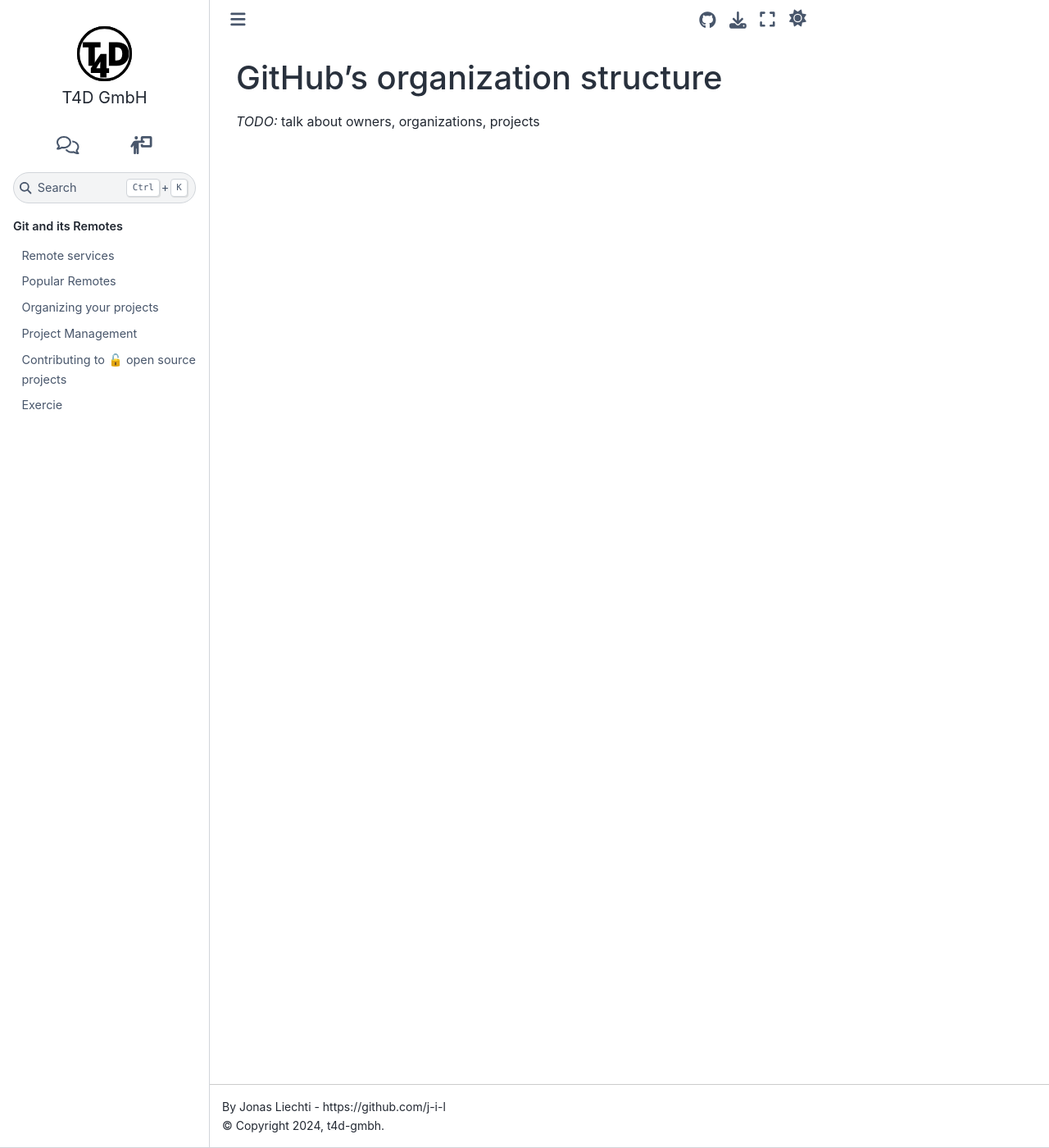
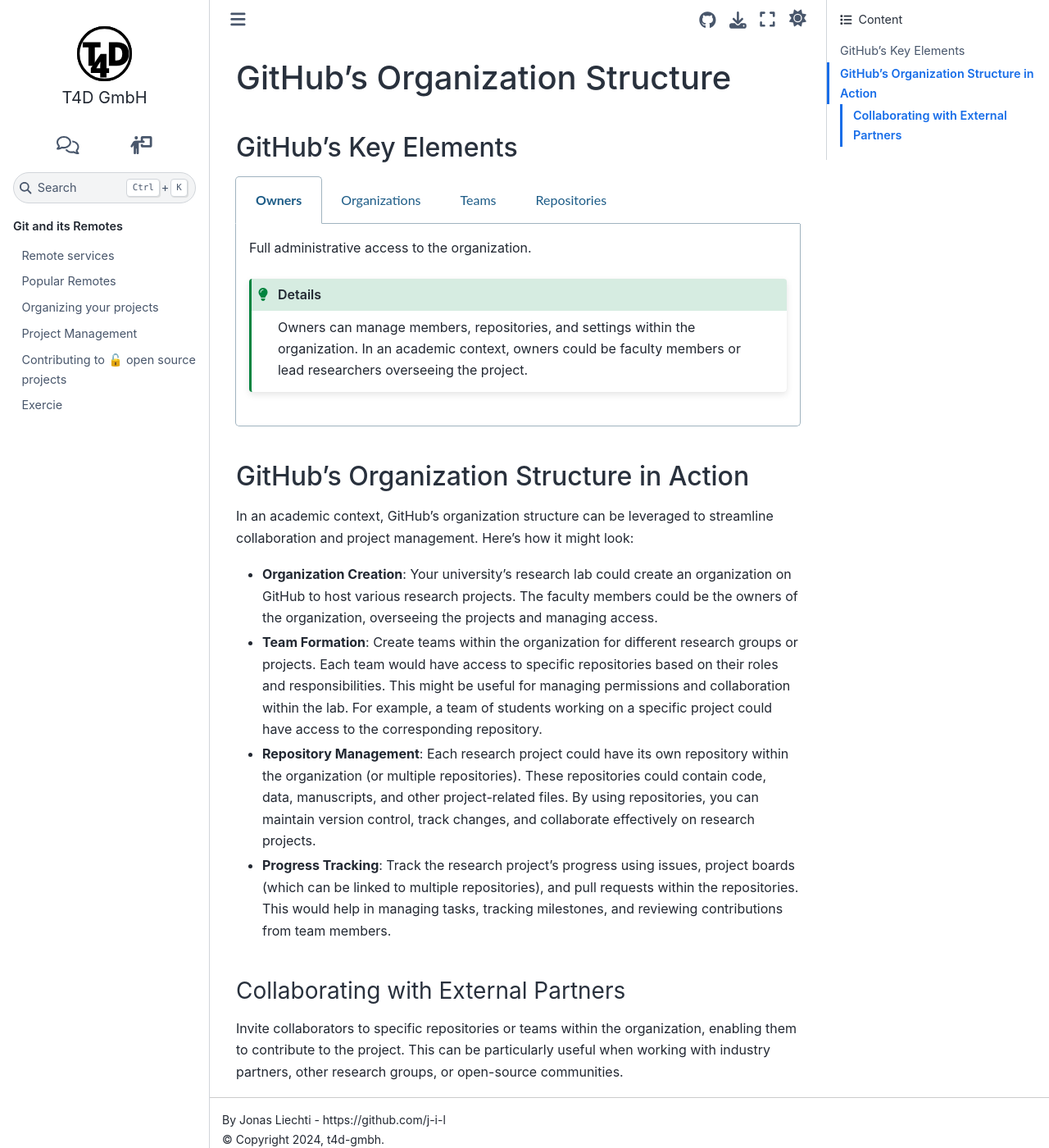
Before and after one commit to t4d-gmbh/git-and-its-remotes, a Sphinx documentation site: the page built from source/content/organizing_and_more/github_org_elements.md, in a window 1280 px wide and 1400 px high. Shown: the whole window at 82% size. Built offline with Sphinx 7.4.7 and the Sphinx Book theme 1.1.4, drawn with Linux system fonts in a browser that asks for light colours; the version number could not be read and is left out.

Commit message:
a first draft of a possible application for academics

````diff
--- a/source/content/organizing_and_more/github_org_elements.md
+++ b/source/content/organizing_and_more/github_org_elements.md
@@ -1,3 +1,61 @@
-## GitHub's organization structure
+## GitHub's Organization Structure
 
-_TODO:_ talk about owners, organizations, projects
+### GitHub's Key Elements
+
+{% if page %}::::{tabs}{% endif %}
+{% if page %}:::{tab}{% else %}:::{card}{% endif%} Owners
+Full administrative access to the organization.
+{% if page %}
+```{admonition} Details
+:class: tip, dropdown
+Owners can manage members, repositories, and settings within the organization. In an academic context, owners could be faculty members or lead researchers overseeing the project.
+```
+{% endif %}
+:::
+{% if page %}:::{tab}{% else %}:::{card}{% endif%} Organizations
+Shared accounts for collaboration across multiple projects.
+
+{% if page %}
+```{admonition} Details
+:class: tip, dropdown
+They are a collection of repositories and users. In academia, they can provide a hub for showcasing research projects, coursework, and collaborative efforts.
+```
+{% endif %}
+:::
+{% if page %}:::{tab}{% else %}:::{card}{% endif%} Teams
+Teams are groups of organization members with access to specific repositories. {% if page %}
+```{admonition} Details
+:class: tip, dropdown
+Teams can be used to manage permissions and access to repositories. In an academic setting, teams can be created for a group of students working on a project or a research team collaborating on a paper.
+```
+{% endif %}
+:::
+{% if page %}:::{tab}{% else %}:::{card}{% endif%} Repositories
+Containers for project files, code, and documentation. {% if page %}
+```{admonition} Details
+:class: tip, dropdown
+Repositories can be public or private and can be used to organize and manage project files. In academia, repositories can store research data, code, and manuscripts.
+```
+{% endif %}
+:::
+{% if page %}::::{% endif %}
+
+{% if page %}
+
+### GitHub's Organization Structure in Action
+
+In an academic context, GitHub's organization structure can be leveraged to streamline collaboration and project management. Here's how it might look:
+
+- **Organization Creation**: Your university's research lab could create an organization on GitHub to host various research projects. The faculty members could be the owners of the organization, overseeing the projects and managing access.
+
+- **Team Formation**: Create teams within the organization for different research groups or projects. Each team would have access to specific repositories based on their roles and responsibilities. This might be useful for managing permissions and collaboration within the lab. For example, a team of students working on a specific project could have access to the corresponding repository.
+
+- **Repository Management**: Each research project could have its own repository within the organization (or multiple repositories). These repositories could contain code, data, manuscripts, and other project-related files. By using repositories, you can maintain version control, track changes, and collaborate effectively on research projects.
+
+- **Progress Tracking**: Track the research project's progress using issues, project boards (which can be linked to multiple repositories), and pull requests within the repositories. This would help in managing tasks, tracking milestones, and reviewing contributions from team members.
+
+#### Collaborating with External Partners
+
+Invite collaborators to specific repositories or teams within the organization, enabling them to contribute to the project. This can be particularly useful when working with industry partners, other research groups, or open-source communities.
+
+{% endif %}
````
Also changed, not shown: source/content/organizing_and_more/gitlab_org_elements.md (+1 -0 lines), source/content/organizing_and_more/index.md (+1 -1 lines).
